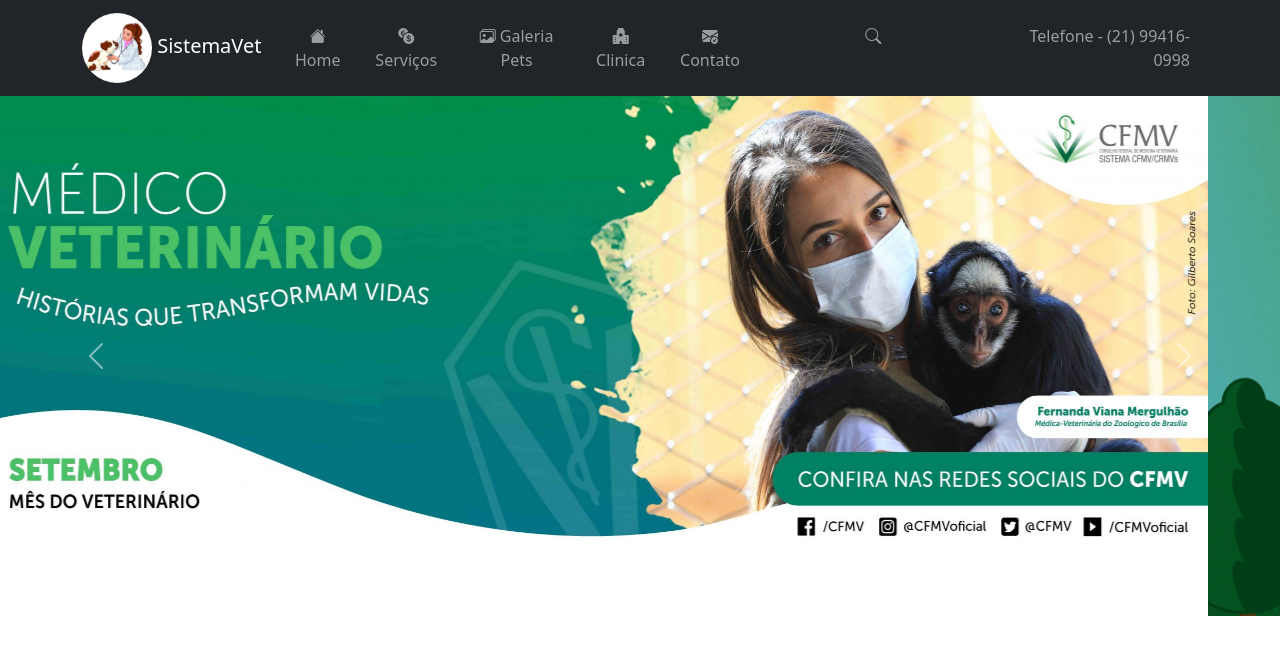
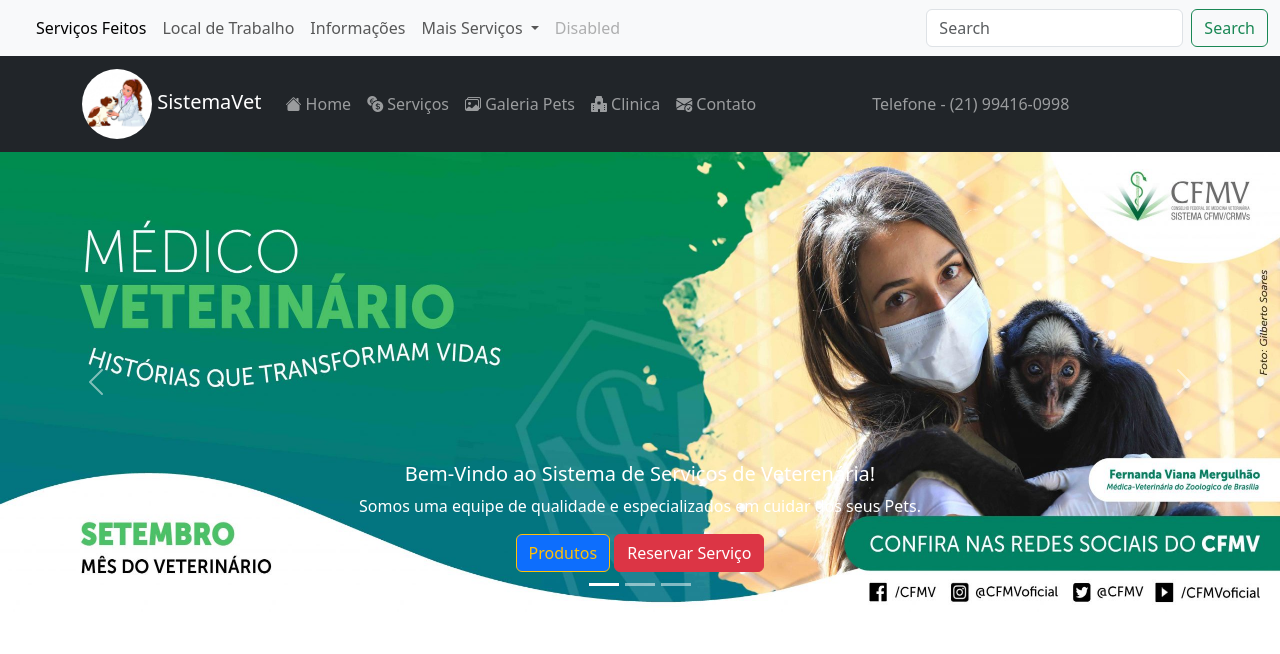
Before and after one commit to Evanei-Freitas/sistemaVet, a plain HTML site: page index.html in a window 1280 px wide. Drawn offline with nearby package versions, Linux system fonts and the light colour scheme.

Commit message:
Implementando mais um menu, Menu Superior
Implementando mais um menu, Menu Superior

```diff
--- a/index.html
+++ b/index.html
@@ -14,6 +14,45 @@
 
 <!--#########################################################################################################
 ###################################### INÍCIO DO MENU ####################################################-->
+<nav class="navbar navbar-expand-lg bg-body-tertiary">
+    <div class="container-fluid">
+      <a class="navbar-brand" href="#"></a>
+      <button class="navbar-toggler" type="button" data-bs-toggle="collapse" data-bs-target="#navbarSupportedContent" aria-controls="navbarSupportedContent" aria-expanded="false" aria-label="Toggle navigation">
+        <span class="navbar-toggler-icon"></span>
+      </button>
+      <div class="collapse navbar-collapse" id="navbarSupportedContent">
+        <ul class="navbar-nav me-auto mb-2 mb-lg-0">
+          <li class="nav-item">
+            <a class="nav-link active" aria-current="page" href="#">Serviços Feitos</a>
+          </li>
+          <li class="nav-item">
+            <a class="nav-link" href="#">Local de Trabalho</a>
+          </li>
+          <li class="nav-item">
+            <a class="nav-link" href="#">Informações</a>
+          </li>
+          <li class="nav-item dropdown">
+            <a class="nav-link dropdown-toggle" href="#" role="button" data-bs-toggle="dropdown" aria-expanded="false">
+              Mais Serviços
+            </a>
+            <ul class="dropdown-menu">
+              <li><a class="dropdown-item" href="#">Action</a></li>
+              <li><a class="dropdown-item" href="#">Another action</a></li>
+              <li><hr class="dropdown-divider"></li>
+              <li><a class="dropdown-item" href="#">Something else here</a></li>
+            </ul>
+          </li>
+          <li class="nav-item">
+            <a class="nav-link disabled" aria-disabled="true">Disabled</a>
+          </li>
+        </ul>
+        <form class="d-flex" role="search">
+          <input class="form-control me-2" type="search" placeholder="Search" aria-label="Search">
+          <button class="btn btn-outline-success" type="submit">Search</button>
+        </form>
+      </div>
+    </div>
+  </nav>
 <nav class="navbar navbar-expand-lg bg-dark navbar-dark">
     <div class="container">
         <a class="navbar-brand" href="#">
@@ -24,30 +63,32 @@
                 aria-controls="navbarSupportedContent" aria-expanded="false" aria-label="Toggle navigation">
             <span class="navbar-toggler-icon"></span>
         </button>
-        <div class="collapse navbar-collapse" id="navbarSupportedContent">
+        <div class="collapse navbar-collapse" id="navbarSupportedContenti">
             <ul class="navbar-nav me-auto mb-2 mb-lg-0">
                 <li class="nav-item">
-                    <a class="nav-link btn btn-outline-info" aria-current="page" href="#"><i class="bi bi-house-fill"></i> Home</a>
+                    <a class="nav-link btn btn-outline-warning" aria-current="page" href="#">
+                        <i class="bi bi-house-fill"></i> Home</a>
                 </li>
                 <li class="nav-item">
-                    <a class="nav-link btn btn-outline-info" href="#"><i class="bi bi-currency-exchange"></i> Serviços</a>
+                    <a class="nav-link btn btn-outline-warning" href="#">
+                        <i class="bi bi-currency-exchange"></i> Serviços</a>
                 </li>
 
                 <li class="nav-item">
-                    <a class="nav-link btn btn-outline-info" href="#"><i class="bi bi-images"></i> Galeria Pets</a>
+                    <a class="nav-link btn btn-outline-warning" href="#">
+                        <i class="bi bi-images"></i> Galeria Pets</a>
                 </li>
 
                 <li class="nav-item">
-                    <a class="nav-link btn btn-outline-info" href="#"><i class="bi bi-hospital-fill"></i> Clinica</a>
+                    <a class="nav-link btn btn-outline-warning" href="#">
+                        <i class="bi bi-hospital-fill"></i> Clinica</a>
                 </li>
 
                 <li class="nav-item">
-                    <a class="nav-link btn btn-outline-info" href="#"><i class="bi bi-envelope-check-fill"></i> Contato</a>
+                    <a class="nav-link btn btn-outline-warning" href="#">
+                        <i class="bi bi-envelope-check-fill"></i> Contato</a>
                 </li>
 
-                <li class="nav-item">
-                    <a class="nav-link  localizar" href="#"><i class="bi bi-search"></i></a>
-                </li>
                 <li class="nav-item">
                     <a class="nav-link telefone" >Telefone - (21) 99416-0998</a>
                 </li>
@@ -62,23 +103,46 @@
 
 <!--#########################################################################################################
 ###################################### INÍCIO DO CAROCEL ####################################################-->
-<div id="carouselExampleAutoplaying" class="carousel slide" data-bs-ride="carousel">
+<div id="carouselExampleCaptions" class="carousel slide">
+    <div class="carousel-indicators">
+      <button type="button" data-bs-target="#carouselExampleCaptions" data-bs-slide-to="0" class="active" aria-current="true" aria-label="Slide 1"></button>
+      <button type="button" data-bs-target="#carouselExampleCaptions" data-bs-slide-to="1" aria-label="Slide 2"></button>
+      <button type="button" data-bs-target="#carouselExampleCaptions" data-bs-slide-to="2" aria-label="Slide 3"></button>
+    </div>
     <div class="carousel-inner">
       <div class="carousel-item active">
-            <img src="img/carroucel1.jpg" class="d-block w-100" height="450" alt="...">
+        <img src="img/carroucel1.jpg" height="460" class="d-block w-100" alt="...">
+        <div class="carousel-caption d-none d-md-block">
+          <h5>Bem-Vindo ao Sistema de Serviços de Veterenária!</h5>
+          <p>Somos uma equipe de qualidade e especializados em cuidar dos seus Pets.</p>
+          <a href="" class="btn btn-primary  btn-outline-warning">Produtos</a>
+          <a href="" class="btn btn-danger">Reservar Serviço</a>
+        </div>
       </div>
       <div class="carousel-item">
-            <img src="img/caroucel2.png" class="d-block w-100" height="520"  alt="...">
+        <img src="img/caroucel2.png" height="460"  class="d-block w-100" alt="...">
+        <div class="carousel-caption d-none d-md-block">
+            <h5>Bem-Vindo ao Sistema de Serviços de Veterenária!</h5>
+            <p>Somos uma equipe de qualidade e especializados em cuidar dos seus Pets.</p>
+          <a href="" class="btn btn-primary btn-outline-warning">Produtos</a>
+          <a href="" class="btn btn-danger">Reservar Serviço</a>
+        </div>
       </div>
       <div class="carousel-item">
-            <img src="img/caroucel3.png" class="d-block w-100" height="520"  alt="...">
+        <img src="img/medicoVet.png" height="460"  class="d-block w-100" alt="...">
+        <div class="carousel-caption d-none d-md-block">
+          <h5>Bem-Vindo ao Sistema de Serviços de Veterenária!</h5>
+          <p>Somos uma equipe de qualidade e especializados em cuidar dos seus Pets.</p>
+          <a href="" class="btn btn-primary btn-outline-warning">Produtos</a>
+          <a href="" class="btn btn-danger">Reservar Serviço</a>
         </div>
       </div>
-    <button class="carousel-control-prev" type="button" data-bs-target="#carouselExampleAutoplaying" data-bs-slide="prev">
+    </div>
+    <button class="carousel-control-prev" type="button" data-bs-target="#carouselExampleCaptions" data-bs-slide="prev">
       <span class="carousel-control-prev-icon" aria-hidden="true"></span>
       <span class="visually-hidden">Previous</span>
     </button>
-    <button class="carousel-control-next" type="button" data-bs-target="#carouselExampleAutoplaying" data-bs-slide="next">
+    <button class="carousel-control-next" type="button" data-bs-target="#carouselExampleCaptions" data-bs-slide="next">
       <span class="carousel-control-next-icon" aria-hidden="true"></span>
       <span class="visually-hidden">Next</span>
     </button>
```
Lines whose indentation alone changed are shown as unchanged.
